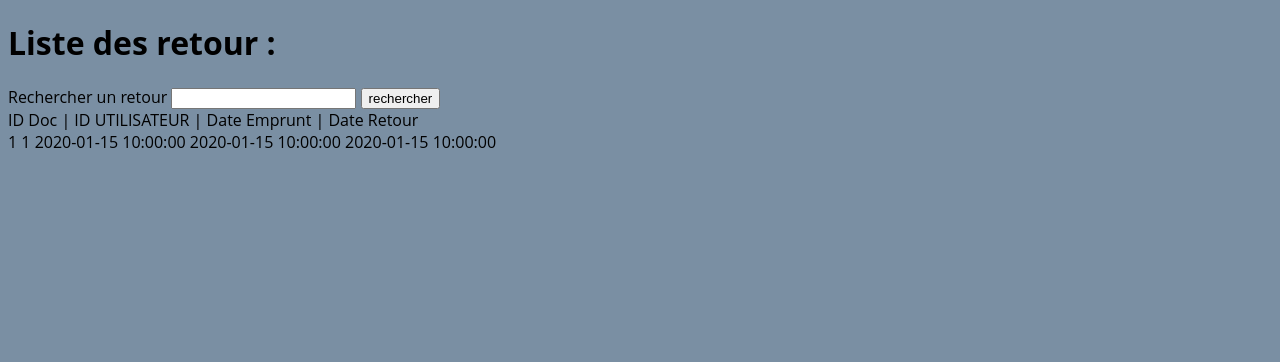
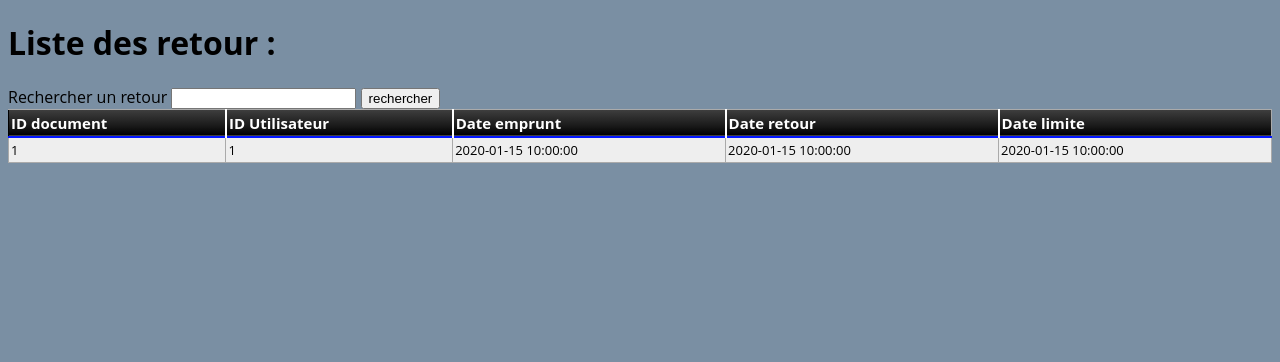
Before and after one commit to esomly19/Atelier_Mediathek, a PHP site: the page made by MediaNet_Staff/src/Views/retour.html.twig in a window 1280 px wide. Shown: the part 58-420 px from the top of the page. Run offline with PHP 8.4, Linux system fonts and the light colour scheme; the template is opened without the code that fills it: most values are stand-ins (such as "Sample title", 1, 10 or a date in 2020); some libraries are stand-ins or nearby versions.

Commit message:
css liste retour

```diff
--- a/MediaNet_Staff/src/Views/retour.html.twig
+++ b/MediaNet_Staff/src/Views/retour.html.twig
@@ -1,6 +1,6 @@
  {% include 'layout.html.twig' %}
 {% block stylesheets %}
-    <link href="../src/css/listeUtilisateur.css" type="text/css" rel="stylesheet" />
+    <link href="../../src/css/listeUtilisateur.css" type="text/css" rel="stylesheet" />
 {% endblock %}
 <h1>Liste des retour : </h1>
 <div>
@@ -11,13 +11,27 @@
     <button>rechercher</button>
 </div>
 
-<div class="content">
-    <div class="ligne-p">
-        <span class="nom">ID Doc  | </span><span class="prenom">ID UTILISATEUR  |   </span><span>Date Emprunt   |  </span><span>Date Retour </span>
+
+<table class="blueTable">
+<thead>
+<tr>
+<th>ID document</th>
+<th>ID Utilisateur</th>
+<th>Date emprunt</th>
+<th>Date retour</th>
+<th>Date limite</th>
+</tr>
+</thead>
+   {% for emprunt in emprunts %}
+       <tbody>
+<tr>
+<td>{{ emprunt.id_document }} </td>
+<td>{{ emprunt.id_utilisateur }}</td>
+<td>{{ emprunt.date_emprunt  }}</td>
+<td>{{ emprunt.date_retour }}</td>
+<td>{{ emprunt.date_limite }}</td>
+</tr>
+</tbody>
+    {% endfor %}
+        </table>
     </div>
-   {% for emprunt in emprunts %}
-        <div class="ligne-u">
-            <span class="nom">{{ emprunt.id_document }} </span><span class="prenom">{{ emprunt.id_utilisateur }} </span><span>{{ emprunt.date_emprunt }} </span><span>{{ emprunt.date_retour }} </span><span>{{ emprunt.date_limite }} </span>
-        </div>
-    {% endfor %}
-    </div>
```
